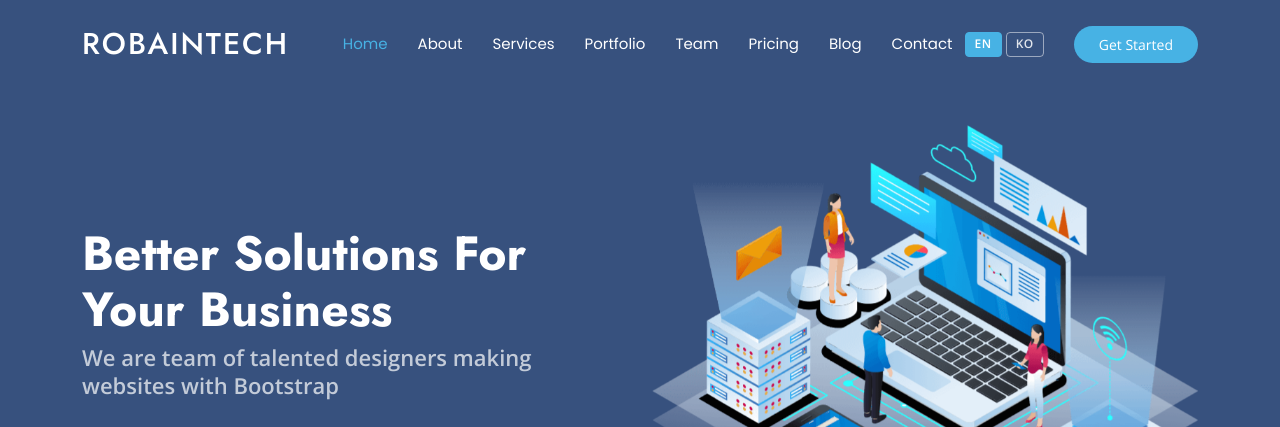
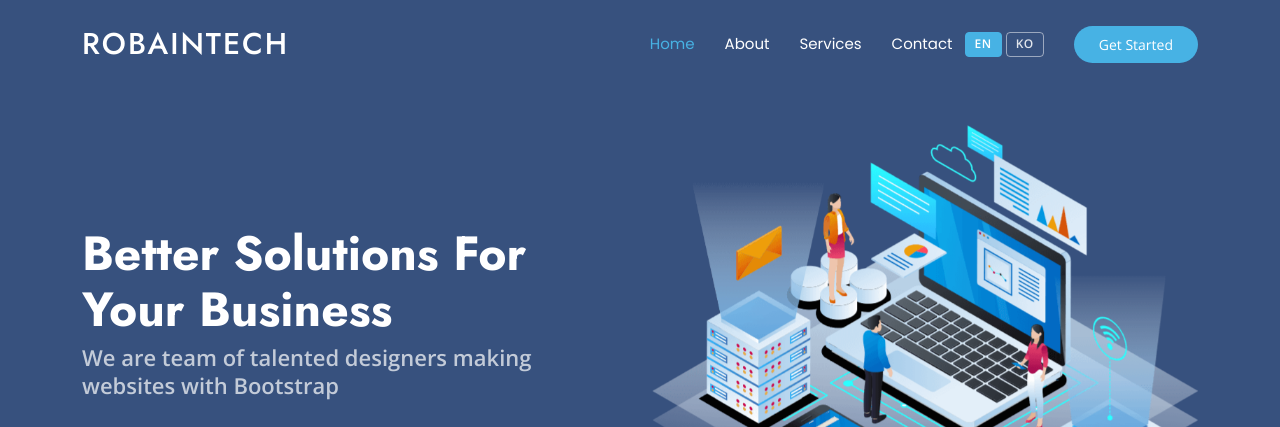
Before and after one commit to kimeunjung82/robain_ai, a plain HTML site: page index.html in a window 1280 px wide. Shown: the top 427 px of the page. Drawn offline with nearby package versions, Linux system fonts and the light colour scheme; animation ran at ten frames a second.

Commit message:
Add files via upload

```diff
--- a/index.html
+++ b/index.html
@@ -74,10 +74,10 @@
           <li><a href="#hero" class="active"><span data-lang="en">Home</span><span data-lang="ko">홈</span></a></li>
           <li><a href="#about"><span data-lang="en">About</span><span data-lang="ko">소개</span></a></li>
           <li><a href="#services"><span data-lang="en">Services</span><span data-lang="ko">서비스</span></a></li>
-          <li><a href="#portfolio"><span data-lang="en">Portfolio</span><span data-lang="ko">포트폴리오</span></a></li>
+          <!--<li><a href="#portfolio"><span data-lang="en">Portfolio</span><span data-lang="ko">포트폴리오</span></a></li>
           <li><a href="#team"><span data-lang="en">Team</span><span data-lang="ko">팀</span></a></li>
           <li><a href="#pricing"><span data-lang="en">Pricing</span><span data-lang="ko">요금제</span></a></li>
-          <li><a href="blog.html"><span data-lang="en">Blog</span><span data-lang="ko">블로그</span></a></li>
+          <li><a href="blog.html"><span data-lang="en">Blog</span><span data-lang="ko">블로그</span></a></li>-->
           <li><a href="#contact"><span data-lang="en">Contact</span><span data-lang="ko">문의</span></a></li>
         </ul>
         <i class="mobile-nav-toggle d-xl-none bi bi-list"></i>
```
